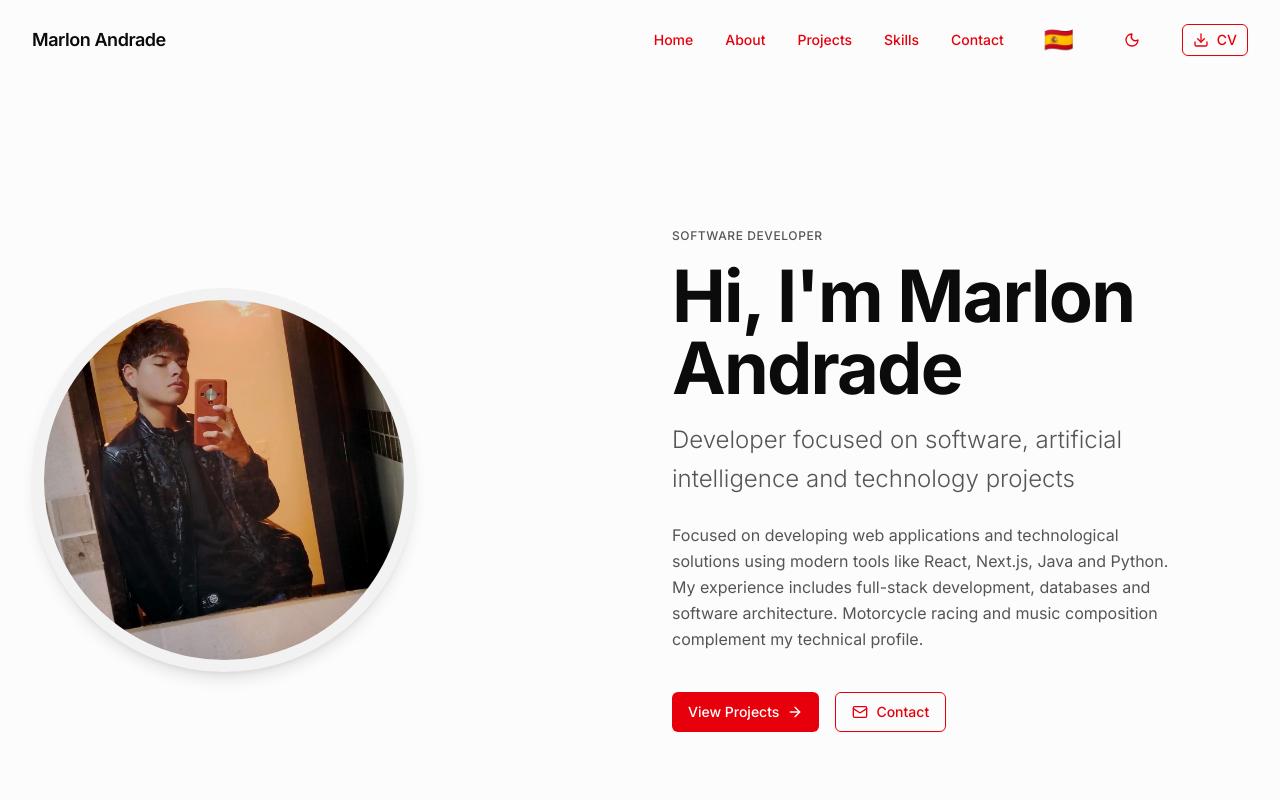
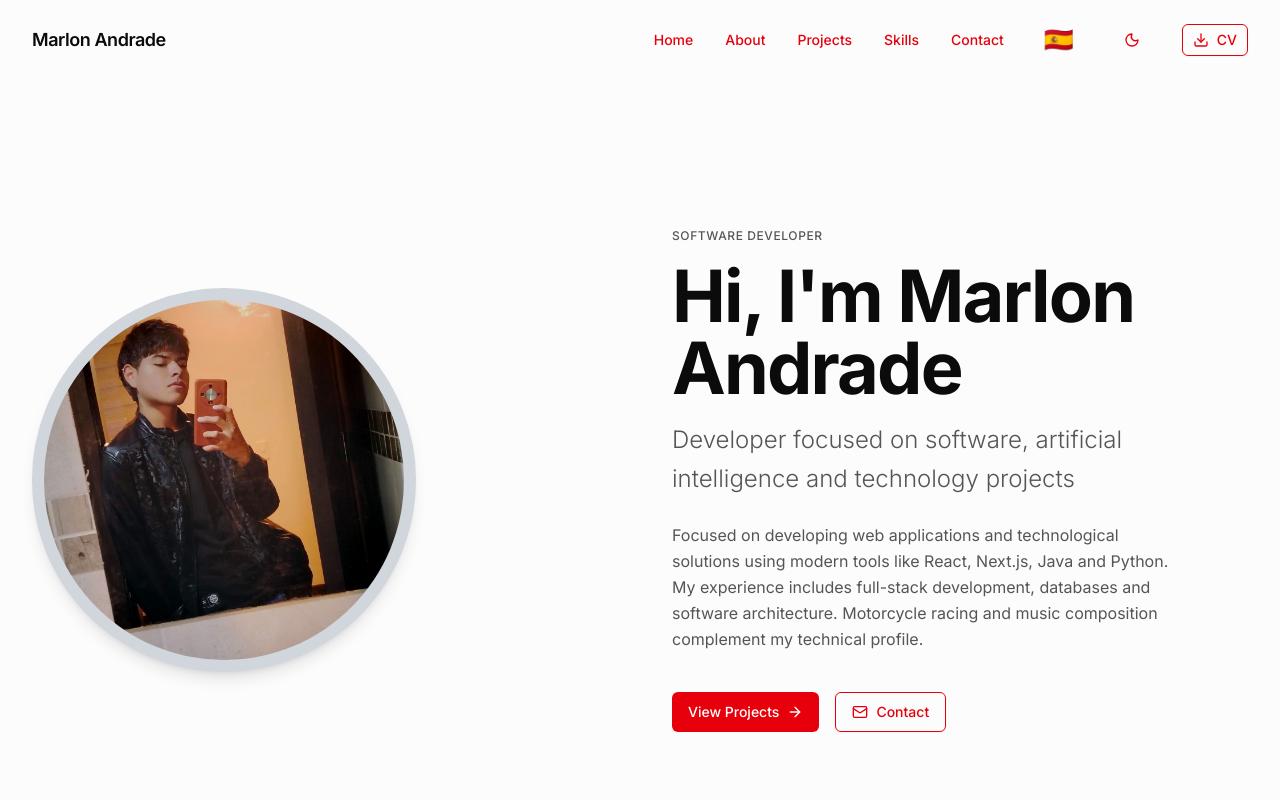
Before and after one commit to Yesit21/Portafolio-, a Next.js app: page / in a window 1280 px wide. Shown: the top 800 px of the page. Built offline with nearby package versions, Linux system fonts and the light colour scheme.

Commit message:
Use darker gray border for better visibility in light mode

```diff
--- a/components/portfolio/hero-section.tsx
+++ b/components/portfolio/hero-section.tsx
@@ -27,7 +27,7 @@ export function HeroSection() {
             style={{ transitionDelay: "300ms" }}
           >
             <div className="relative">
-                <div className="w-64 h-64 sm:w-80 sm:h-80 lg:w-96 lg:h-96 rounded-full overflow-hidden border-[12px] border-muted bg-muted flex items-center justify-center shadow-lg">
+                <div className="w-64 h-64 sm:w-80 sm:h-80 lg:w-96 lg:h-96 rounded-full overflow-hidden border-[12px] border-gray-300 dark:border-gray-700 bg-gray-300 dark:bg-gray-700 flex items-center justify-center shadow-lg">
                   <Image
                     src="/face.webp"
                     alt="Marlon Yesid Andrade"
```
